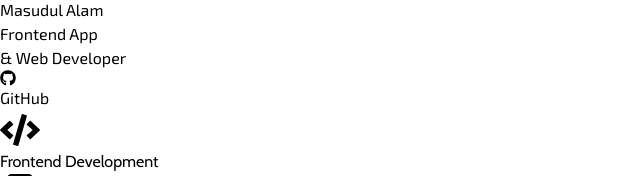
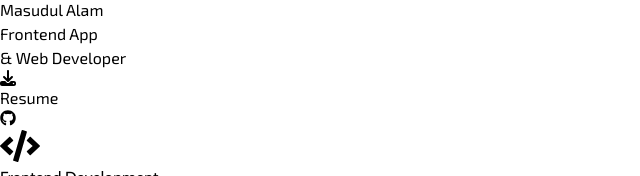
Before and after one commit to CaptainMASUD/portfolio, a React (Vite) app: page / in a window 1280 px wide. Shown: the part 422-598 px from the top of the page, without its empty margins (0-640 px from the left). Built offline with nearby package versions, Linux system fonts and the light colour scheme; a web font is replaced by a local one.

Commit message:
version-2.2.26

```diff
--- a/src/Components/AboutMe.jsx
+++ b/src/Components/AboutMe.jsx
@@ -1,6 +1,7 @@
 import React, { useState, useEffect } from 'react';
 import { FaCode, FaMobileAlt, FaGlobe, FaGithub } from 'react-icons/fa';
 import { motion } from 'framer-motion';
+import { FaDownload } from "react-icons/fa6";
 
 const profileImageLink = "https://avatars.githubusercontent.com/u/108082819?v=4";
 
@@ -38,16 +39,23 @@ function AboutMe() {
     };
   }, []);
 
+  const handleGithubClick = () => {
+    window.open("https://github.com/CaptainMASUD", "_blank");
+  };
+
   return (
-    <div className=" mx-auto p-8 mt-20 grid place-content-center duration-500">
+    <div className="mx-auto p-8 mt-20 grid place-content-center duration-500">
       <div className="flex md:flex-row flex-col items-center justify-center mb-8">
         <img src={profileImageLink} alt="Profile" className="w-56 h-56 mb-3 rounded-full border-2 ring-2 ring-blue-500 border-gray-500 mr-4" />
         <div className='grid place-content-center'>
           <h2 className="text-xl font-bold text-blue-500">Masudul Alam</h2>
           <p className="text-lg text-[#D6DAC8] mb-2"><span className='text-center ml-4'>Frontend App</span> <br />& Web Developer</p>
-          <a href="https://github.com/CaptainMASUD" target="_blank" rel="noopener noreferrer" className="text-blue-500 flex items-center justify-center border border-blue-600 p-2 rounded-md duration-500 hover:text-white hover:bg-blue-600">
-            <FaGithub className="mr-2 w-5 h-5" /> GitHub
-          </a>
+          <div className="flex">
+            <button className="text-blue-500 w-36 flex items-center justify-center border border-blue-600 p-2 rounded-md duration-500 hover:text-white hover:bg-blue-600">
+              <FaDownload className="mr-2 w-5 h-5" />Resume
+            </button>
+            <FaGithub className=" text-gray-400 hover:text-blue-500 duration-500 mt-2 ml-4 w-6 h-6 cursor-pointer" onClick={handleGithubClick} />
+          </div>
         </div>
       </div>
       <div className="grid grid-cols-1 sm:grid-cols-3 gap-4">
```
